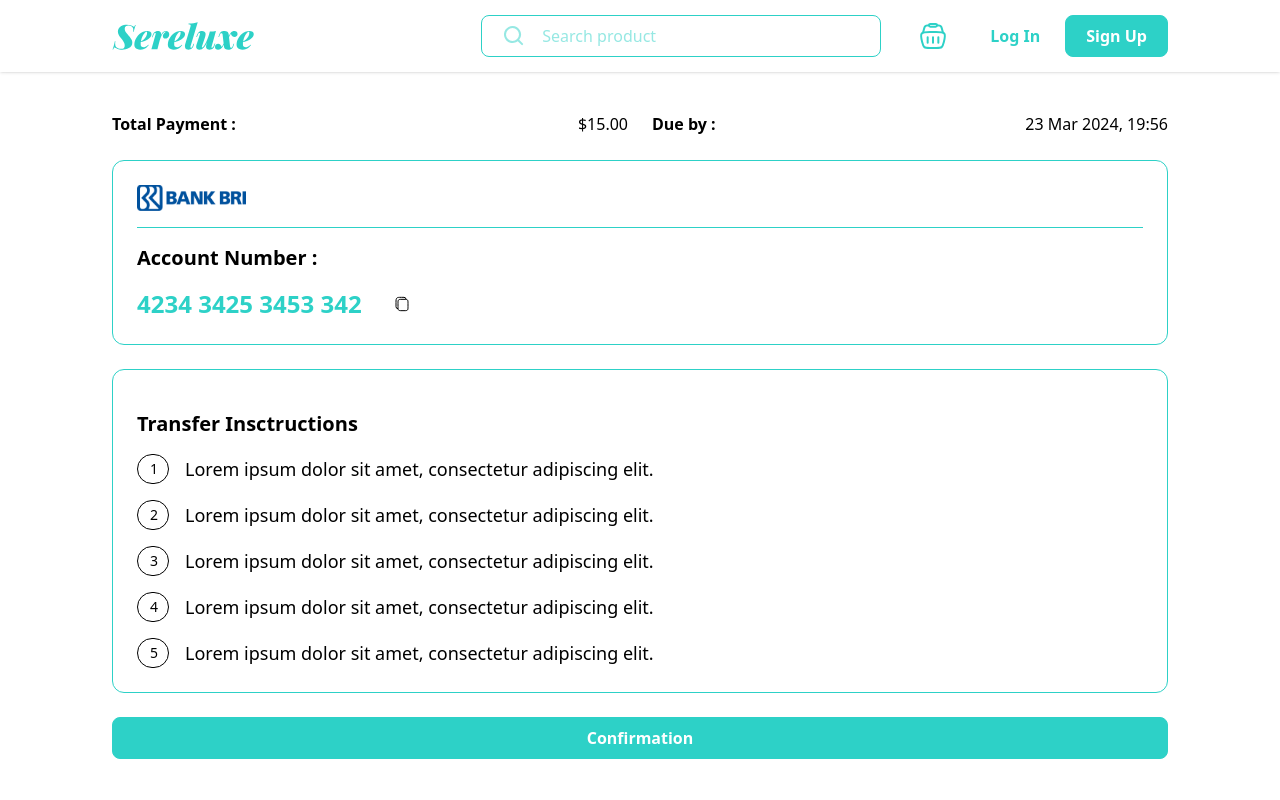
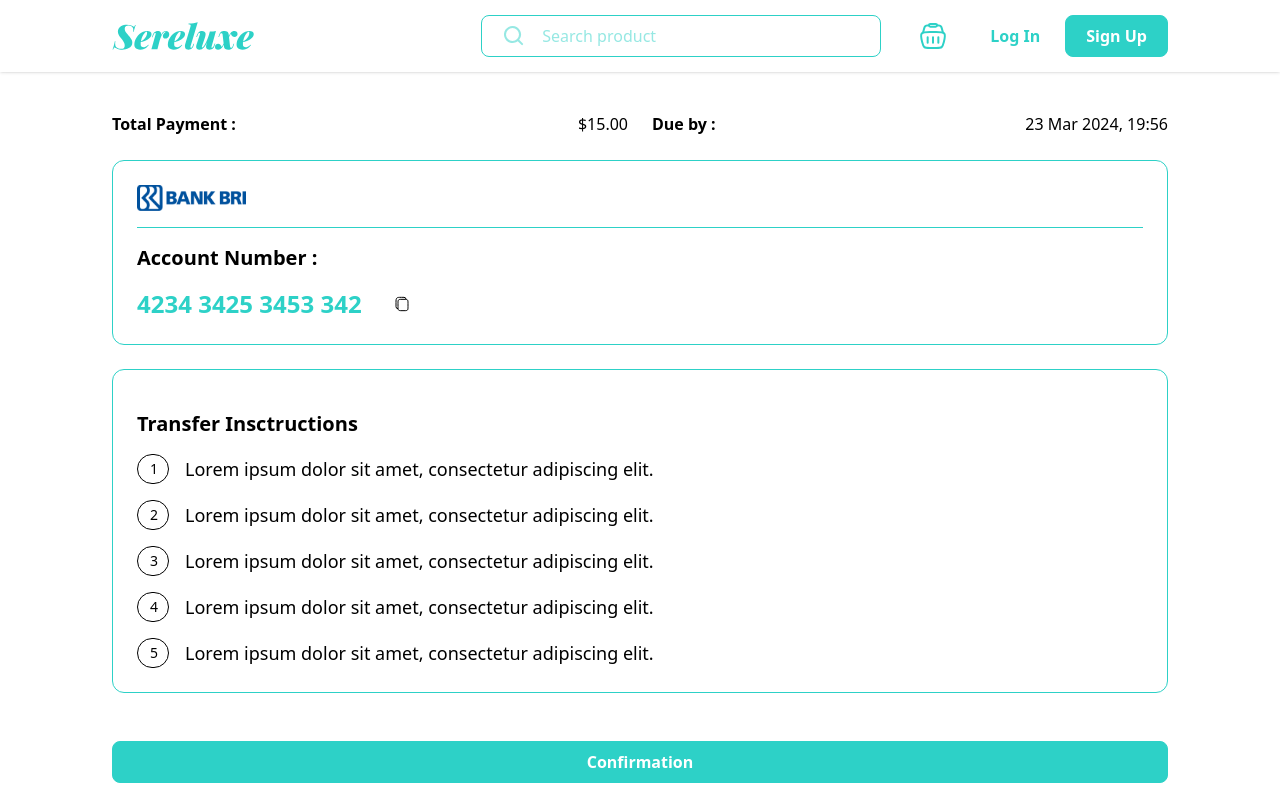
Before and after one commit to allsyalwaa/Sereluxe, a React (Vite) app: page /payment in a window 1280 px wide. Shown: the top 800 px of the page. Built offline with nearby package versions, Linux system fonts and the light colour scheme.

Commit message:
feat: Add success order popup functionality to SecPayment component

```diff
--- a/src/components/section/SecPayment.jsx
+++ b/src/components/section/SecPayment.jsx
@@ -1,7 +1,19 @@
 import Bri from "../../assets/bri.svg";
 import Button from "../ui/Button";
+import SuccessOrder from "../ui/SuccessOrder";
+
+import { useState } from "react";
 
 export default function SecPayment() {
+  const [isSuccessOrderPopupOpen, setIsSuccessOrderPopupOpen] = useState(false);
+
+  const handleOpenSuccessOrderPopup = () => {
+    setIsSuccessOrderPopupOpen(true);
+  };
+
+  const handleCloseSuccessOrderPopup = () => {
+    setIsSuccessOrderPopupOpen(false);
+  };
   return (
     <section className="container my-12">
       <div className="grid grid-cols-2 gap-6">
@@ -79,9 +91,16 @@ export default function SecPayment() {
           </p>
         </div>
       </div>
-      <Button type="submit" variant="primary" className="mt-6 w-full">
-        Confirmation
-      </Button>
+
+      <button onClick={handleOpenSuccessOrderPopup} className="mt-6 w-full">
+        <Button type="submit" variant="primary" className="mt-6 w-full">
+          Confirmation
+        </Button>
+      </button>
+
+      {isSuccessOrderPopupOpen && (
+        <SuccessOrder onClose={handleCloseSuccessOrderPopup} />
+      )}
     </section>
   );
 }
```
